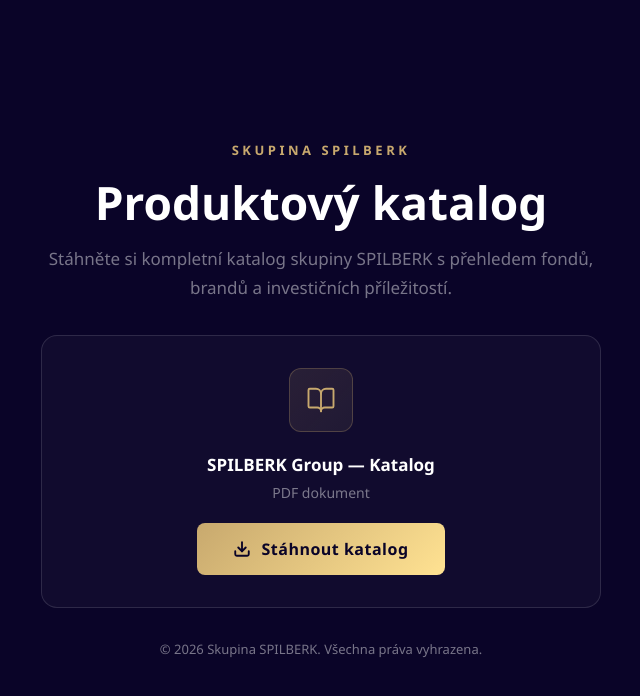
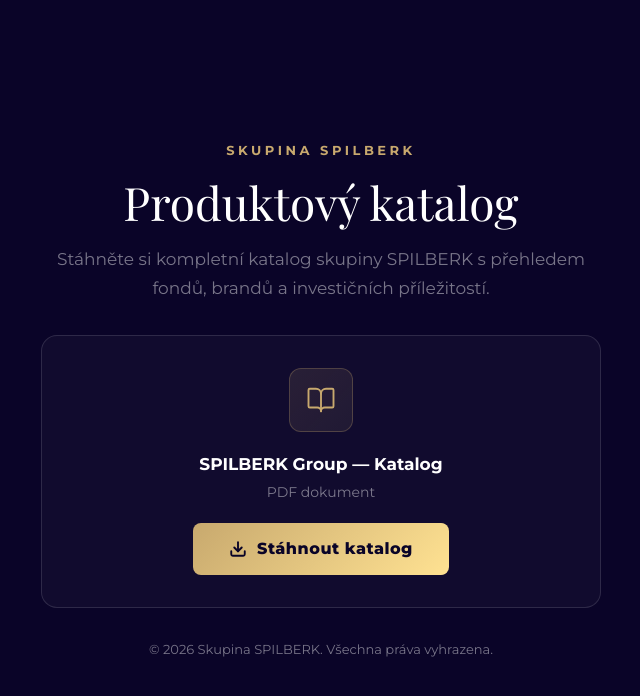
Before and after one commit to spilberkweb/spilberk-group, a Next.js app: page /katalog in a window 1280 px wide. Shown: the top 696 px of the page, without its empty margins (319-959 px from the left). Built offline with nearby package versions, Linux system fonts and the light colour scheme.

Commit message:
feat: update font styles in KatalogPage and layout, and refresh product catalog PDF

```diff
--- a/app/katalog/page.tsx
+++ b/app/katalog/page.tsx
@@ -7,7 +7,7 @@
   return (
     <div
       style={{
-        fontFamily: "'Segoe UI', system-ui, -apple-system, sans-serif",
+        fontFamily: "var(--font-montserrat), 'Segoe UI', system-ui, sans-serif",
         background: bg,
         color: "white",
         minHeight: "100vh",
@@ -45,8 +45,9 @@
           </span>
           <h1
             style={{
+              fontFamily: "var(--font-playfair), Georgia, serif",
               fontSize: "clamp(32px, 6vw, 46px)",
-              fontWeight: 800,
+              fontWeight: 400,
               lineHeight: 1.15,
               marginBottom: 16,
               color: "white",
--- a/app/layout.tsx
+++ b/app/layout.tsx
@@ -1,5 +1,5 @@
 import type { Metadata } from "next";
-import { Geist, Geist_Mono } from "next/font/google";
+import { Geist, Geist_Mono, Playfair_Display, Montserrat } from "next/font/google";
 import "./globals.css";
 
 const geistSans = Geist({
@@ -12,6 +12,18 @@
   subsets: ["latin"],
 });
 
+const playfair = Playfair_Display({
+  variable: "--font-playfair",
+  subsets: ["latin", "latin-ext"],
+  weight: ["400", "700", "800"],
+});
+
+const montserrat = Montserrat({
+  variable: "--font-montserrat",
+  subsets: ["latin", "latin-ext"],
+  weight: ["400", "500", "700", "800"],
+});
+
 // Metadata moved to page.tsx
 
 export default function RootLayout({
@@ -22,7 +34,7 @@
   return (
     <html
       lang="en"
-      className={`${geistSans.variable} ${geistMono.variable} h-full antialiased`}
+      className={`${geistSans.variable} ${geistMono.variable} ${playfair.variable} ${montserrat.variable} h-full antialiased`}
     >
       <body className="min-h-full flex flex-col">{children}</body>
     </html>
```
Also changed, not shown: 1 other file (tests, documents, lock files or other folders).
